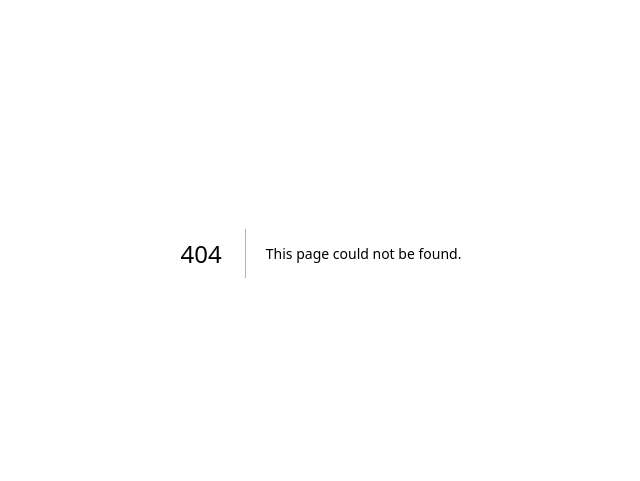
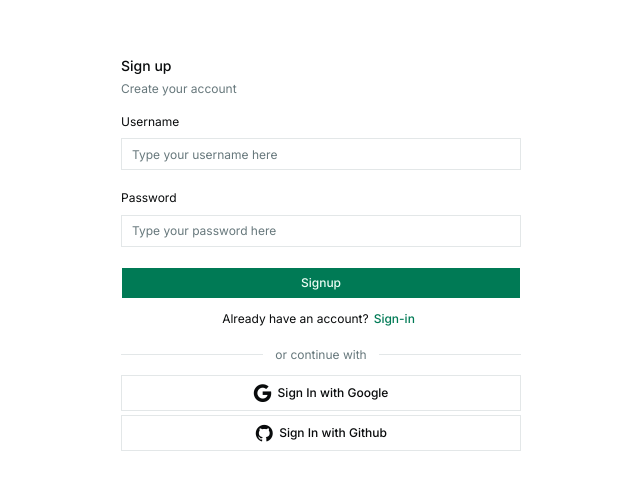
Before and after one commit to skymarvs/test-next-js, a Next.js app: page /signup-page in a window 1280 px wide. Before the commit this address had no page. Shown: the part 147-628 px from the top of the page, without its empty margins (319-959 px from the left). Built offline with nearby package versions, Linux system fonts and the light colour scheme.

Commit message:
:recycle: add sign-up page and refactor code structure

```diff
--- a/app/login-page/page.tsx
+++ b/app/(auth)/layout.tsx
@@ -1,18 +1,17 @@
-import { Separator } from "@/components/ui/separator";
-import OAuthLogin from "./oauth-login";
-import ManualLogin from "./manual-login";
 import { Marker, MarkerContent } from "@/components/ui/marker";
+import { reactNodeSchemaType } from "@/lib/schema";
+import OAuthLogin from "@/app/(auth)/common/oauth-login";
 
-export default function SignInPage(){
+export default function AuthLayout({children} : reactNodeSchemaType){
     return (<>
         <div className="flex justify-center align-items-center items-center min-h-screen">
             <div className="grid gap-1 w-100">
-                <ManualLogin />
+                {children}
                 <Marker variant="separator" className="my-2">
                     <MarkerContent>or continue with</MarkerContent>
                 </Marker>
                 <OAuthLogin />
             </div>
         </div>
-    </>);
+    </>)
 }
--- a/app/login-page/manual-login.tsx
+++ b/app/(auth)/login-page/page.tsx
@@ -3,30 +3,22 @@
 import { Button } from "@/components/ui/button";
 import { Field, FieldDescription, FieldError, FieldGroup, FieldLabel, FieldLegend, FieldSet } from "@/components/ui/field";
 import { Input } from "@/components/ui/input";
+import { authSchema, authSchemaType } from "@/lib/schema";
 import { zodResolver } from "@hookform/resolvers/zod";
+import { useRouter } from "next/navigation";
 import { Controller, useForm } from "react-hook-form";
-import z from "zod";
 
-const formSchema = z.object({
-    username: z.string()
-        .min(8, "Username must be at least 8 characters."),
-    password: z.string()
-        .min(8, "Password must be at least 8 characters.")
-        .regex(/^[a-zA-Z0-9]+$/, "Password must be alphanumeric.")
-})
-
-type formSchemaType = z.infer<typeof formSchema>;
-
-export default function ManualLogin(){
-    const form = useForm<formSchemaType>({
-        resolver: zodResolver(formSchema),
+export default function SignInPage(){
+    const router = useRouter();
+    const form = useForm<authSchemaType>({
+        resolver: zodResolver(authSchema),
         defaultValues: {
             username: "",
             password: ""
         }
     });
 
-    function onSubmit(data: formSchemaType){
+    function onSubmit(data: authSchemaType){
         console.log("submit succesfull")
     }
 
@@ -81,5 +73,9 @@ export default function ManualLogin(){
                 </FieldGroup>
             </FieldSet>
         </form>
+        <div className="text-xs text-center">
+            Don't have an account?
+            <Button variant="link" className="px-1" onClick={() => router.push("/signup-page")}>Sign-up</Button>
+        </div>
     </>)
 }
--- /dev/null
+++ b/app/(auth)/signup-page/page.tsx
@@ -0,0 +1,81 @@
+"use client"
+
+import { Button } from "@/components/ui/button";
+import { Field, FieldDescription, FieldError, FieldGroup, FieldLabel, FieldLegend, FieldSet } from "@/components/ui/field";
+import { Input } from "@/components/ui/input";
+import { authSchema, authSchemaType } from "@/lib/schema";
+import { zodResolver } from "@hookform/resolvers/zod";
+import { useRouter } from "next/navigation";
+import { Controller, useForm } from "react-hook-form";
+
+export default function SignUpPage(){
+    const router = useRouter();
+    const form = useForm<authSchemaType>({
+        resolver: zodResolver(authSchema),
+        defaultValues: {
+            username: "",
+            password: ""
+        }
+    });
+
+    function onSubmit(data: authSchemaType){
+        console.log("submit succesfull")
+    }
+
+    return (<>
+        <form onSubmit={form.handleSubmit(onSubmit)}>
+            <FieldSet>
+                <FieldLegend>Sign up</FieldLegend>
+                <FieldDescription>Create your account</FieldDescription>
+                <FieldGroup>
+                    <Controller
+                        name="username"
+                        control={form.control}
+                        render={({field, fieldState}) => (
+                            <Field data-invalid={fieldState.invalid}>
+                                <FieldLabel htmlFor="username">Username</FieldLabel>
+                                <Input
+                                    {...field}
+                                    aria-invalid={fieldState.invalid}
+                                    id="name"
+                                    autoComplete="off"
+                                    placeholder="Type your username here"
+                                />
+                                {fieldState.invalid && (
+                                    <FieldError errors={[fieldState.error]} />
+                                )}
+                            </Field>
+                        )}
+                    />
+                    <Controller
+                        name="password"
+                        control={form.control}
+                        render={({field, fieldState}) => (
+                            <Field data-invalid={fieldState.invalid}>
+                                <FieldLabel htmlFor="password">Password</FieldLabel>
+                                <Input
+                                    {...field}
+                                    aria-invalid={fieldState.invalid}
+                                    id="password"
+                                    autoComplete="off"
+                                    type="password"
+                                    placeholder="Type your password here"
+                                />
+                                {fieldState.invalid && (
+                                    <FieldError errors={[fieldState.error]} />
+                                )}
+                            </Field>
+                        )}
+                    />
+                    <Field>
+                        <Button type="submit">Signup</Button>
+                    </Field>
+                </FieldGroup>
+            </FieldSet>
+        </form>
+        <div className="text-xs text-center">
+            Already have an account?
+            <Button variant="link" className="px-1" onClick={() => router.push("/login-page")}>Sign-in</Button>
+        </div>
+    </>)
+}
--- a/app/layout.tsx
+++ b/app/layout.tsx
@@ -2,6 +2,7 @@ import type { Metadata } from "next";
 import { Geist, Geist_Mono, Inter } from "next/font/google";
 import "./globals.css";
 import { cn } from "@/lib/utils";
+import { reactNodeSchemaType } from "@/lib/schema";
 
 const inter = Inter({subsets:['latin'],variable:'--font-sans'});
 
@@ -20,7 +21,7 @@ export const metadata: Metadata = {
   description: "Generated by create next app",
 };
 
-export default function RootLayout({ children }: LayoutProps<"/">) {
+export default function RootLayout({ children }: reactNodeSchemaType) {
   return (
     <html
       lang="en"
--- /dev/null
+++ b/lib/schema/auth-schema.ts
@@ -0,0 +1,11 @@
+import z from "zod";
+
+export const authSchema = z.object({
+    username: z.string()
+        .min(8, "Username must be at least 8 characters."),
+    password: z.string()
+        .min(8, "Password must be at least 8 characters.")
+        .regex(/^[a-zA-Z0-9]+$/, "Password must be alphanumeric.")
+})
+
+export type authSchemaType = z.infer<typeof authSchema>;
--- /dev/null
+++ b/lib/schema/index.ts
@@ -0,0 +1,2 @@
+export * from "@/lib/schema/auth-schema"
+export * from "@/lib/schema/reactnode-schema"
--- /dev/null
+++ b/lib/schema/reactnode-schema.ts
@@ -0,0 +1,4 @@
+
+export type reactNodeSchemaType = {
+    children: React.ReactNode
+}
```
Also changed, not shown: app/(auth)/common/oauth-login.tsx (renamed from app/login-page/oauth-login.tsx).
